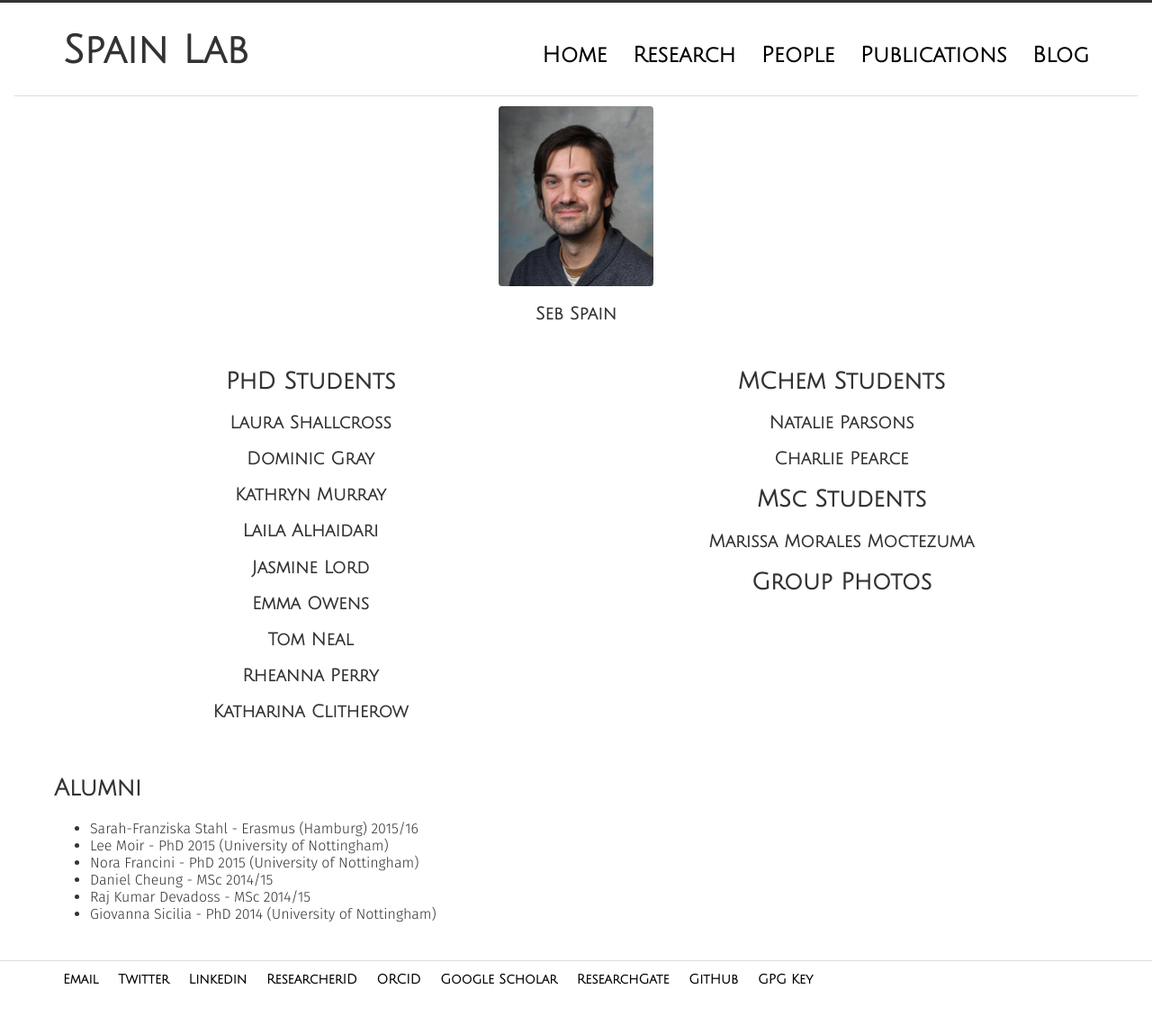
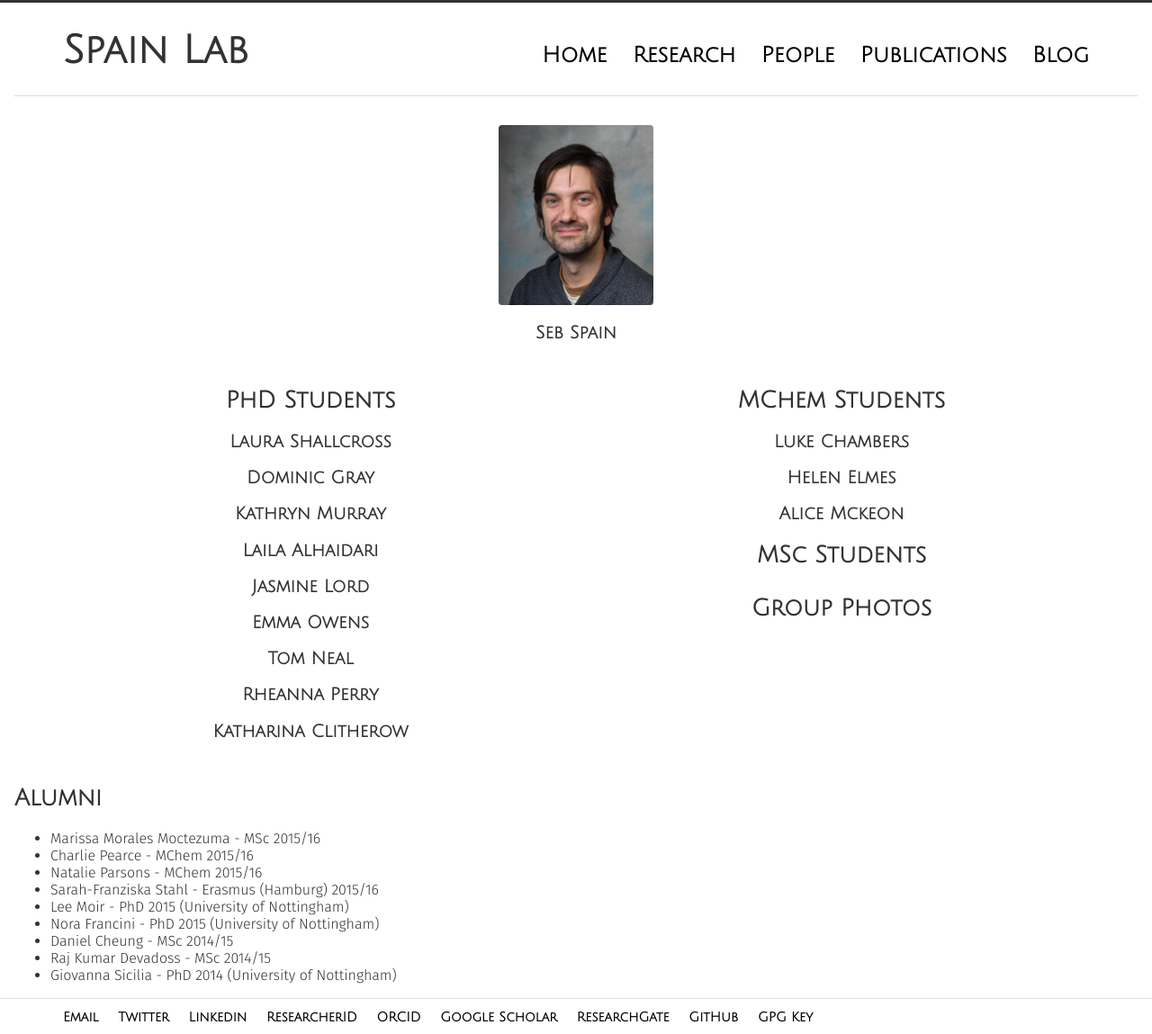
Before and after one commit to sebspain/sebspain.github.io, a Jekyll site: the page group/index.html, which Jekyll copies as it is, in a window 1280 px wide. Shown: the whole page at 90% size. Built offline with Jekyll 4.4.1, drawn with Linux system fonts in a browser that asks for light colours; before the commit the page ends 1107 px from its top, so only the background shows below that.

Commit message:
updated group list

```diff
--- a/group/index.html
+++ b/group/index.html
@@ -71,17 +71,20 @@
         </div>
         <div class="unit w-1-2">
          <h2 class="profile">MChem Students</h2>
-         <h3 class="profile">Natalie Parsons</h3>
-         <h3 class="profile">Charlie Pearce</h3>
+         <h3 class="profile">Luke Chambers</h3>
+         <h3 class="profile">Helen Elmes</h3>
+         <h3 class="profile">Alice Mckeon</h3>
          <h2 class="profile">MSc Students</h2>
-         <h3 class="profile">Marissa Morales Moctezuma</h3>
-
+        </div>
 	 <a href="photos/"><h2 class="profile">Group Photos</h2></a>
 	</div>
 
         <div class="unit w-1-1">
             <h2>Alumni</h2>
             <ul>
+                <li>Marissa Morales Moctezuma - MSc 2015/16</li>
+                <li>Charlie Pearce - MChem 2015/16</li>
+                <li>Natalie Parsons - MChem 2015/16</li>
                 <li>Sarah-Franziska Stahl - Erasmus (Hamburg) 2015/16</li>
                 <li>Lee Moir - PhD 2015 (University of Nottingham)</li>
                 <li>Nora Francini - PhD 2015 (University of Nottingham)</li>
```
